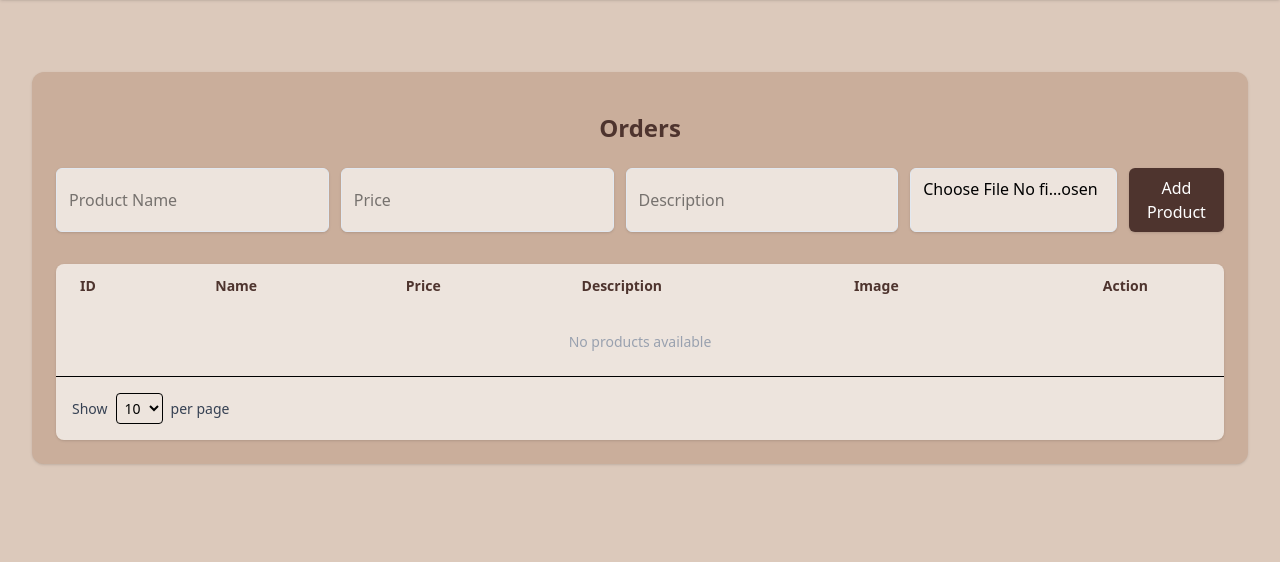
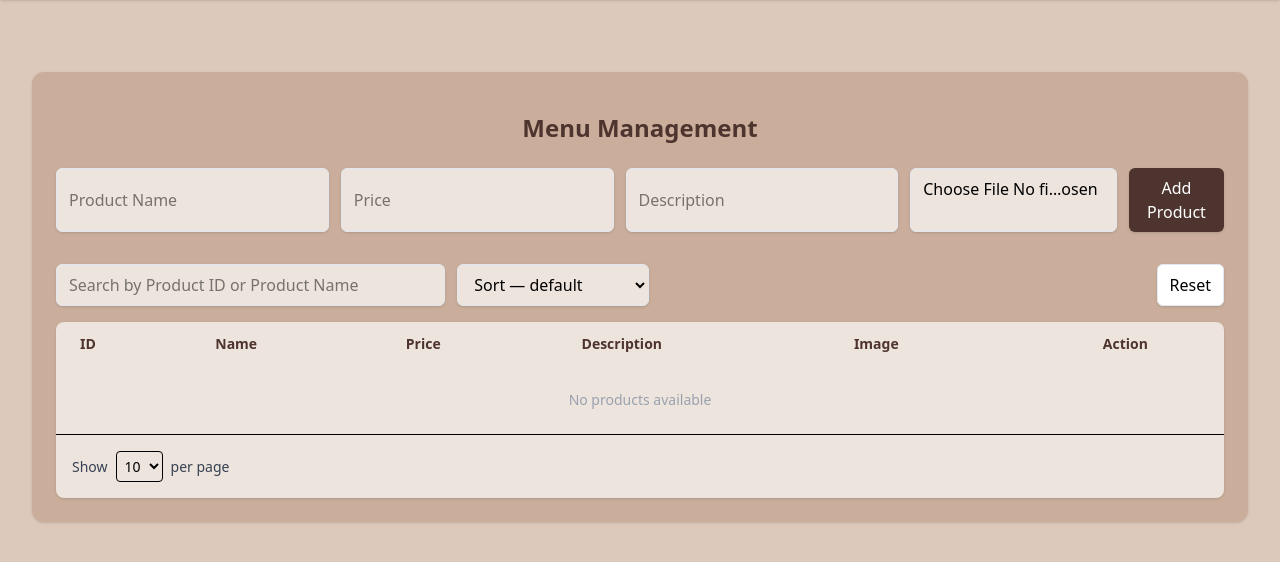
Before and after one commit to IhaveNoIdead/CI4-MyCoffee2, a CodeIgniter 4 app: the page made by backend/app/Views/admin/menuPage.php in a window 1280 px wide. Shown: the part 160-722 px from the top of the page. Run offline with PHP 8.4 and a stand-in for CodeIgniter, Linux system fonts and the light colour scheme; the template is opened without the code that fills it, so the values that code supplies are empty; some libraries are stand-ins or nearby versions.

Commit message:
feat: (admin menu management) added search and sort panel

```diff
--- a/backend/app/Views/admin/menuPage.php
+++ b/backend/app/Views/admin/menuPage.php
@@ -35,7 +35,7 @@
 
             <section class=" mx-8 my-8 p-6 color-light-cappuccino rounded-xl shadow">
                 <div class="mb-6">
-                    <h2 class="text-2xl text-center text-color-dark-espresso font-bold mt-4 mb-4 mx-4">Orders</h2>
+                    <h2 class="text-2xl text-center text-color-dark-espresso font-bold mt-4 mb-4 mx-4">Menu Management</h2>
                 </div>
 
                 <!-- Add Product Form -->
@@ -49,6 +49,7 @@
                     </div>
                 </form>
 
+                <?= view('components/control_panels/filter_search_sort/adminMenu') ?>
                 <div class="overflow-x-auto rounded-lg shadow">
                     <table class="min-w-full text-sm text-left text-color-dark-espresso">
                         <thead class="color-light-latte">
--- /dev/null
+++ b/backend/app/Views/components/control_panels/filter_search_sort/adminMenu.php
@@ -0,0 +1,101 @@
+<form id="productsFilterForm" onsubmit="return false;" class="flex sm:flex-row flex-col sm:items-center gap-3 mb-4">
+    <input type="search" id="products_query" placeholder="Search by Product ID or Product Name"
+        class="shadow-sm px-3 py-2 color-light-latte border border-slate-200 rounded-md focus:outline-none focus:ring-2 focus:ring-indigo-500 w-full sm:w-1/3">
+
+    <select id="products_sort"
+        class="shadow-sm px-3 py-2 color-light-latte border border-slate-200 rounded-md focus:outline-none w-full sm:w-48 cursor-pointer">
+        <option value="">Sort — default</option>
+        <option value="name_asc">Name A → Z</option>
+        <option value="name_desc">Name Z → A</option>
+        <option value="price_asc">Price Low → High</option>
+        <option value="price_desc">Price High → Low</option>
+    </select>
+
+    <div class="flex color-light-latte gap-2 ml-auto rounded-md">
+        <button type="button" id="productsResetBtn"
+            class="inline-flex items-center bg-white hover:bg-slate-50 shadow-sm px-3 py-2 border border-slate-200 rounded-md cursor-pointer">
+            Reset
+        </button>
+    </div>
+</form>
+
+<script>
+(function() {
+    function waitForTable(maxAttempts = 40, interval = 50) {
+        return new Promise((resolve) => {
+            let attempts = 0;
+            const intervalId = setInterval(() => {
+                const table = document.querySelector('table');
+                attempts++;
+                if (table || attempts >= maxAttempts) {
+                    clearInterval(intervalId);
+                    resolve(table);
+                }
+            }, interval);
+        });
+    }
+
+    function initForTable(table) {
+        if (!table) return;
+
+        const queryInput = document.getElementById('products_query');
+        const sortSelect = document.getElementById('products_sort');
+        const statusSelect = document.getElementById('products_status');
+        const resetBtn = document.getElementById('productsResetBtn');
+
+        // Build array snapshot of rows with searchable fields
+        const rows = Array.from(table.querySelectorAll('tbody tr'));
+        const snapshot = rows.map(row => {
+            const cols = Array.from(row.querySelectorAll('td'));
+            return {
+                id: (cols[0]?.textContent ?? '').trim(),
+                name: (cols[1]?.textContent ?? '').trim().toLowerCase(),
+                price: parseFloat((cols[2]?.textContent ?? '0').replace(/[₱,]/g, '')) || 0,
+                description: (cols[3]?.textContent ?? '').trim().toLowerCase(),
+                html: row.outerHTML
+            };
+        });
+
+        function render(list) {
+            const tbody = table.querySelector('tbody');
+            if (!list.length) {
+                tbody.innerHTML = '<tr><td class="p-3 text-center" colspan="12">No products match your search.</td></tr>';
+                return;
+            }
+            tbody.innerHTML = list.map(item => item.html).join('\n');
+        }
+
+        function apply() {
+            const query = queryInput.value.trim().toLowerCase();
+            const sort = sortSelect.value;
+
+            let out = snapshot.filter(p => !query || p.name.includes(query) || p.description.includes(query)
+            );
+
+            if (sort === 'name_asc') out.sort((a,b)=>a.name.localeCompare(b.name));
+            else if (sort === 'name_desc') out.sort((a,b)=>b.name.localeCompare(a.name));
+            else if (sort === 'price_asc') out.sort((a,b)=>a.price - b.price);
+            else if (sort === 'price_desc') out.sort((a,b)=>b.price - a.price);
+
+            render(out);
+        }
+
+        queryInput.addEventListener('input', apply);
+        sortSelect.addEventListener('change', apply);
+        resetBtn.addEventListener('click', () => {
+            queryInput.value = '';
+            sortSelect.value = '';
+            apply();
+        });
+
+        apply(); // initial load
+    }
+
+    // Wait for DOM ready and the table to exist
+    if (document.readyState === 'complete' || document.readyState === 'interactive') {
+        waitForTable().then(initForTable);
+    } else {
+        document.addEventListener('DOMContentLoaded', () => waitForTable().then(initForTable));
+    }
+})();
+</script>
```
